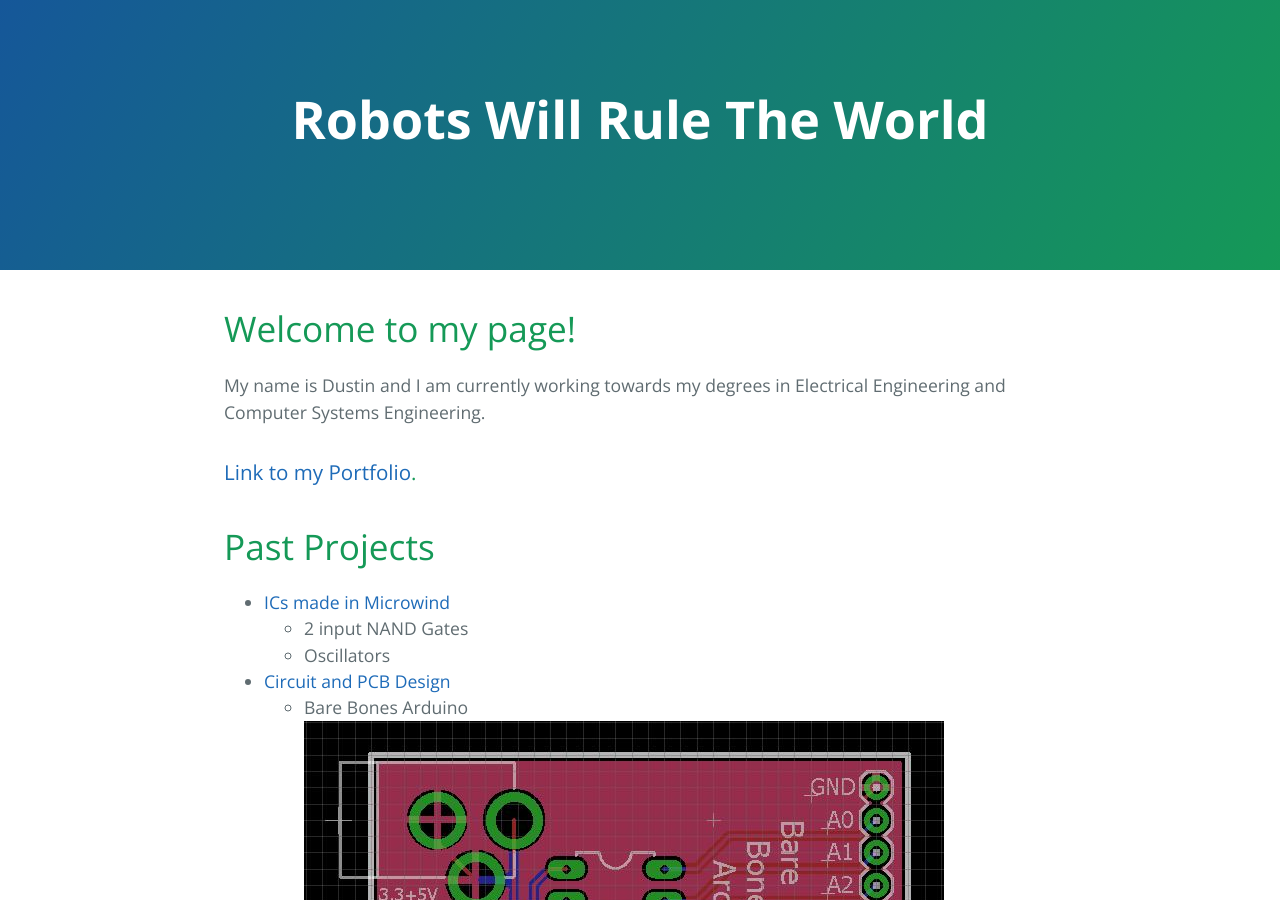
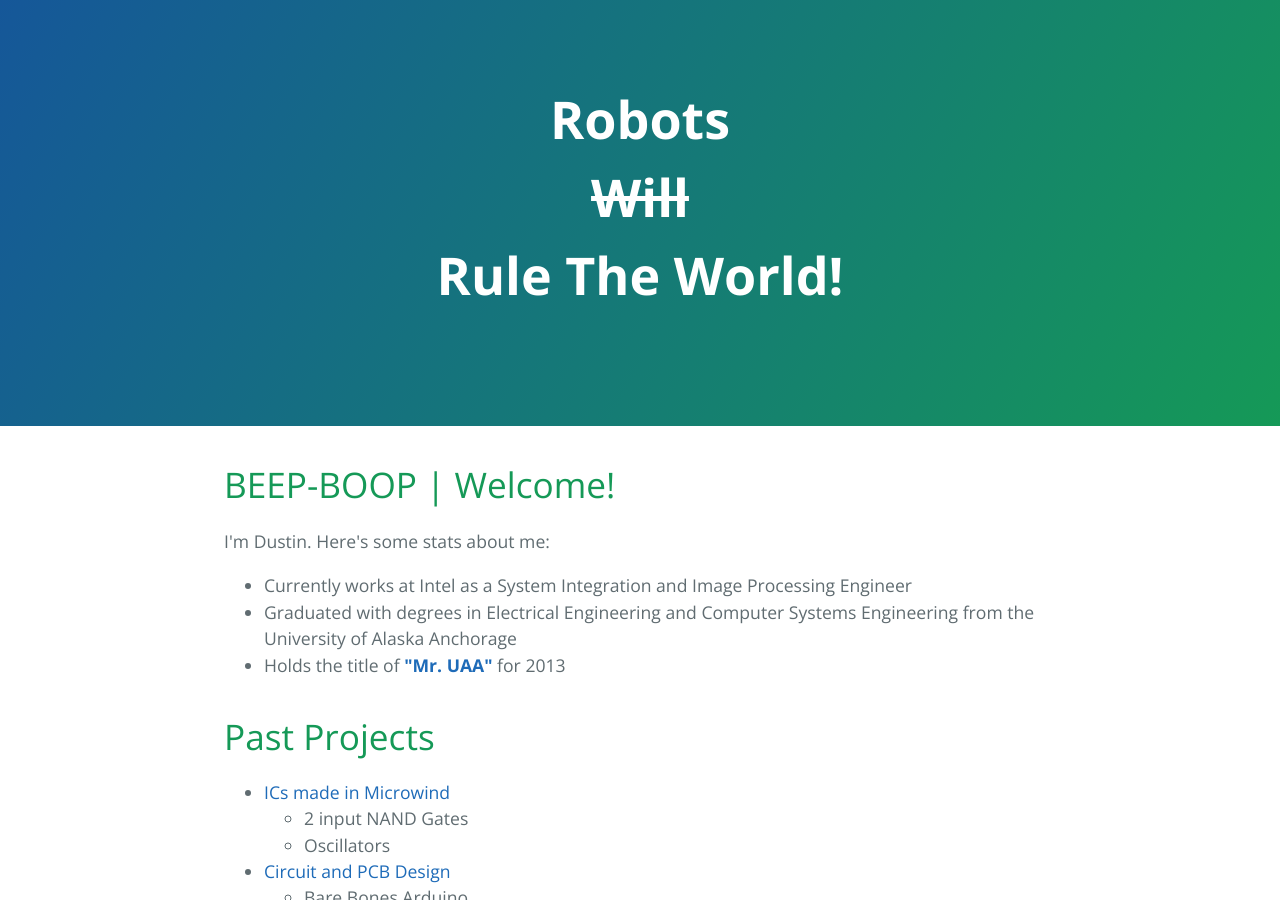
Before and after one commit to penguindustin/penguindustin.github.io, a Jekyll site: the page index.html, which Jekyll copies as it is, in a window 1280 px wide and 900 px high. Built offline with Jekyll 4.4.1, drawn with Linux system fonts in a browser that asks for light colours.

Commit message:
updated starting text

```diff
--- a/index.html
+++ b/index.html
@@ -11,18 +11,25 @@
   </head>
   <body>
     <section class="page-header">
-      <h1 class="project-name">Robots Will Rule The World</h1>
+      <h1 class="project-name">Robots <div style="text-decoration:line-through;">Will</div> Rule The World!</h1>
       <h2 class="project-tagline"></h2>
     </section>
 
     <section class="main-content">
       <h1>
-<a id="welcome-to-my-page" class="anchor" href="#welcome-to-my-page" aria-hidden="true"><span aria-hidden="true" class="octicon octicon-link"></span></a>Welcome to my page!</h1>
+<a id="welcome-to-my-page" class="anchor" href="#welcome-to-my-page" aria-hidden="true"><span aria-hidden="true" class="octicon octicon-link"></span></a>BEEP-BOOP | Welcome!</h1>
 
-<p>My name is Dustin and I am currently working towards my degrees in Electrical Engineering and Computer Systems Engineering.</p>
+<p>I'm Dustin. Here's some stats about me:</p>
 
-<h3>
-<a id="link-to-my-portfolio" class="anchor" href="#link-to-my-portfolio" aria-hidden="true"><span aria-hidden="true" class="octicon octicon-link"></span></a><a href="./Portfolio/PortfolioV2.html">Link to my Portfolio</a>.</h3>
+<ul>
+  <li>Currently works at Intel as a System Integration and Image Processing Engineer</li>
+  <li>Graduated with degrees in Electrical Engineering and Computer Systems Engineering from the University of Alaska Anchorage</li>
+  <li>Holds the title of <a href="http://greenandgold.uaa.alaska.edu/blog/19872/student-spotlight-dustin-mendoza/"><b>"Mr. UAA"</b></a> for 2013</li>
+</ul>
+
+<!-- <h3>
+<a id="link-to-my-portfolio" class="anchor" href="#link-to-my-portfolio" aria-hidden="true"><span aria-hidden="true" class="octicon octicon-link"></span></a><a href="./Portfolio/PortfolioV2.html">Link to my Portfolio</a>.
+</h3> -->
 
 <h1>
 <a id="past-projects" class="anchor" href="#past-projects" aria-hidden="true"><span aria-hidden="true" class="octicon octicon-link"></span></a>Past Projects</h1>
```
